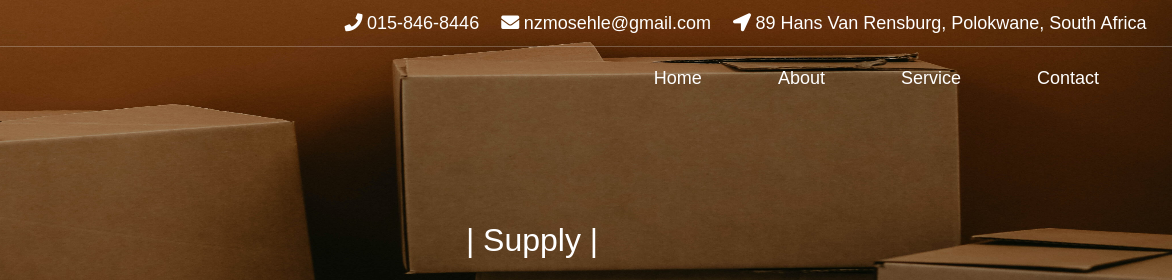
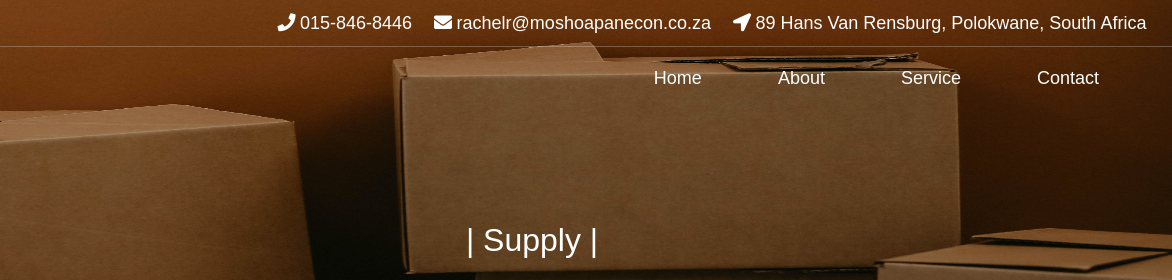
Before and after one commit to Zach-Mose/MoshaopaneWebsite, a website: page src/supply.html in a window 1280 px wide. Shown: the top 280 px of the page, 108-1280 px from the left. Drawn offline with nearby package versions, Linux system fonts and the light colour scheme; a web font is replaced by a local one.

Commit message:
Update supply.html

```diff
--- a/src/supply.html
+++ b/src/supply.html
@@ -21,7 +21,7 @@
         <ul id="ul-info-nav">
             <li><a><i class="fa fa-phone" id="fa-fa" aria-hidden="true">&nbsp;</i>015-846-8446</a></li>
             <li><a  href="mailto:nzmosehle@gmail.com?Subject=subject here&Body=bodytext">
-              <i class="fa fa-envelope" id="fa-fa" aria-hidden="true">&nbsp;</i>nzmosehle@gmail.com</a></li>
+              <i class="fa fa-envelope" id="fa-fa" aria-hidden="true">&nbsp;</i>rachelr@moshoapanecon.co.za</a></li>
             <li><a href="http://goo.gl/maps/SjBekXLPa8gvV8v9A">
               <i class="fa fa-location-arrow" id="fa-fa" aria-hidden="true">&nbsp;</i>89 Hans Van Rensburg, Polokwane, South Africa</a></li>
         </ul>
```
